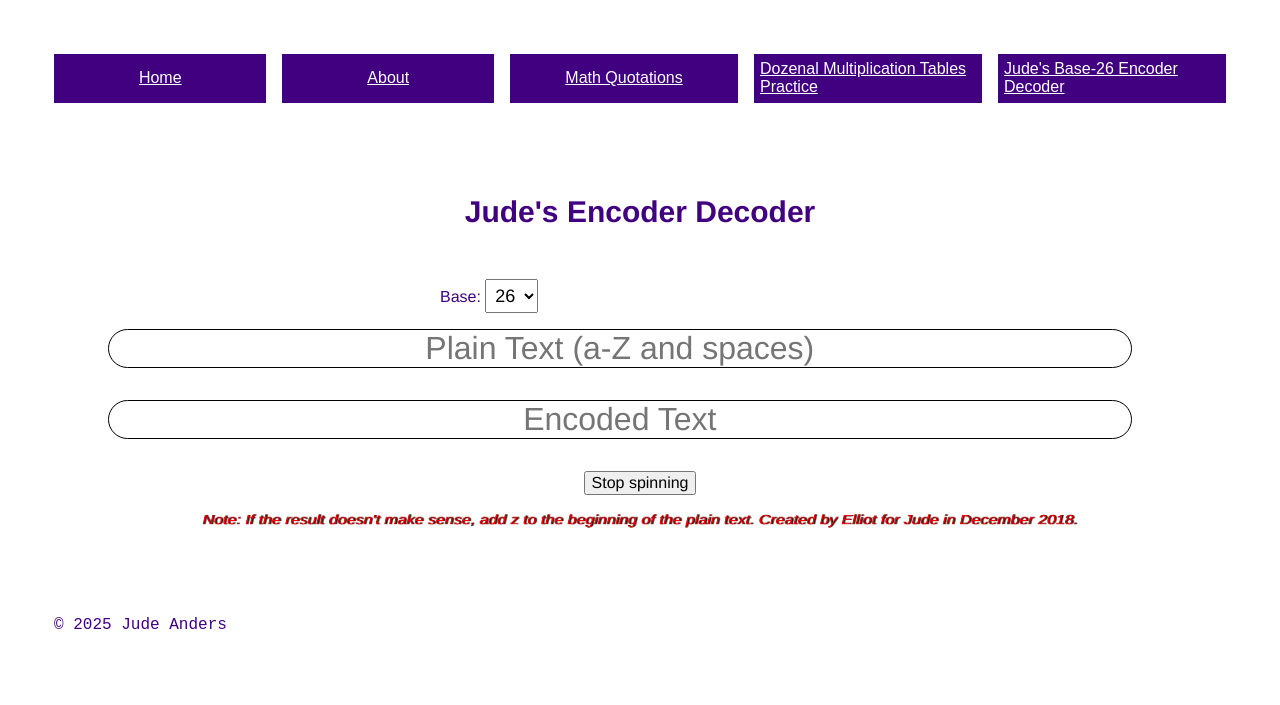
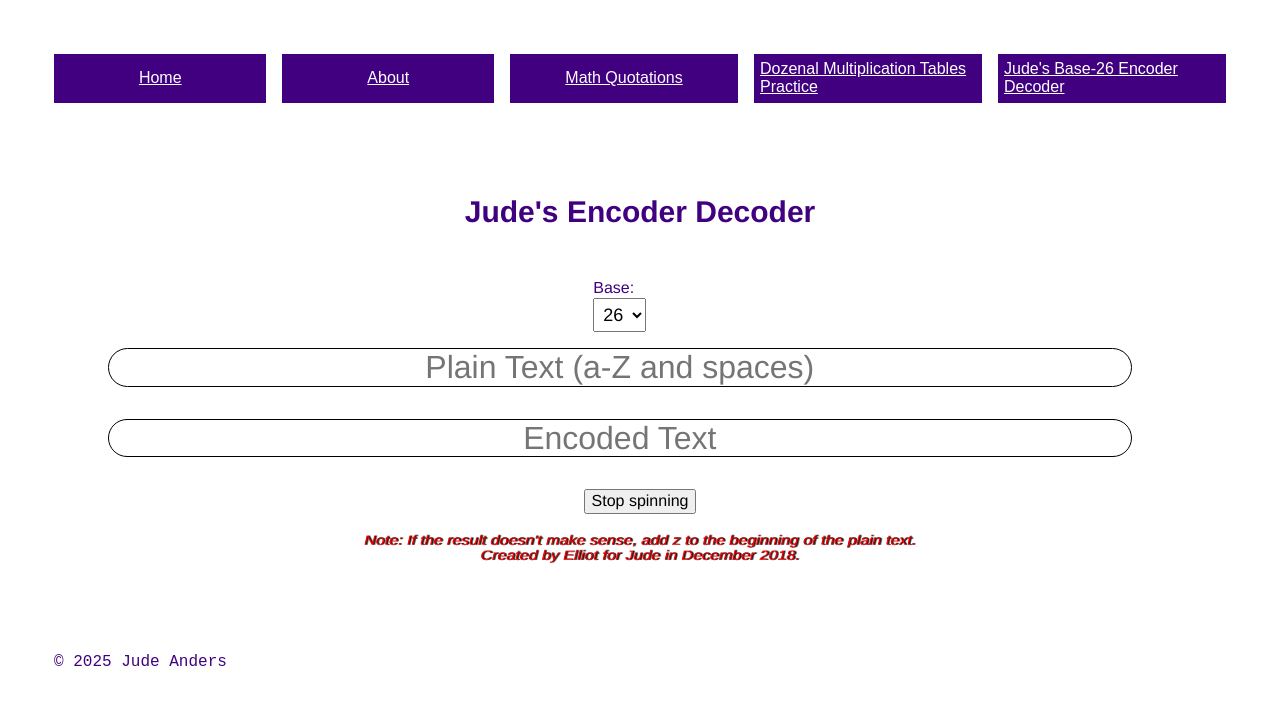
Before and after one commit to 1anderj/judeanders-website, a Jekyll site: the page built from encoder-decoder/index.html, in a window 1280 px wide. Shown: the top 705 px of the page. Built offline with Jekyll 4.4.1, drawn with Linux system fonts in a browser that asks for light colours; some web fonts are replaced.

Commit message:
re-center dropdown, add br

```diff
--- a/assets/styles/styles.css
+++ b/assets/styles/styles.css
@@ -129,7 +129,7 @@ select {
 .encoding-label
 {
   display: block;
-  width: 25em;
+  width: 5.84rem;
   margin: 0 auto;
   margin-bottom: 1em;
 }
--- a/encoder-decoder/index.html
+++ b/encoder-decoder/index.html
@@ -16,7 +16,7 @@ title: Base-26 Encoder Decoder
 </form>
 <button class="spinner-stopper">Stop spinning</button>
 <p class="note">Note:
-    If the result doesn't make sense, add z to the beginning of the plain text.
+    If the result doesn't make sense, add z to the beginning of the plain text.<br>
     Created by Elliot for Jude in December 2018.
 </p>
 <script src="https://cdnjs.cloudflare.com/ajax/libs/jquery/3.3.1/jquery.min.js"></script>
```
